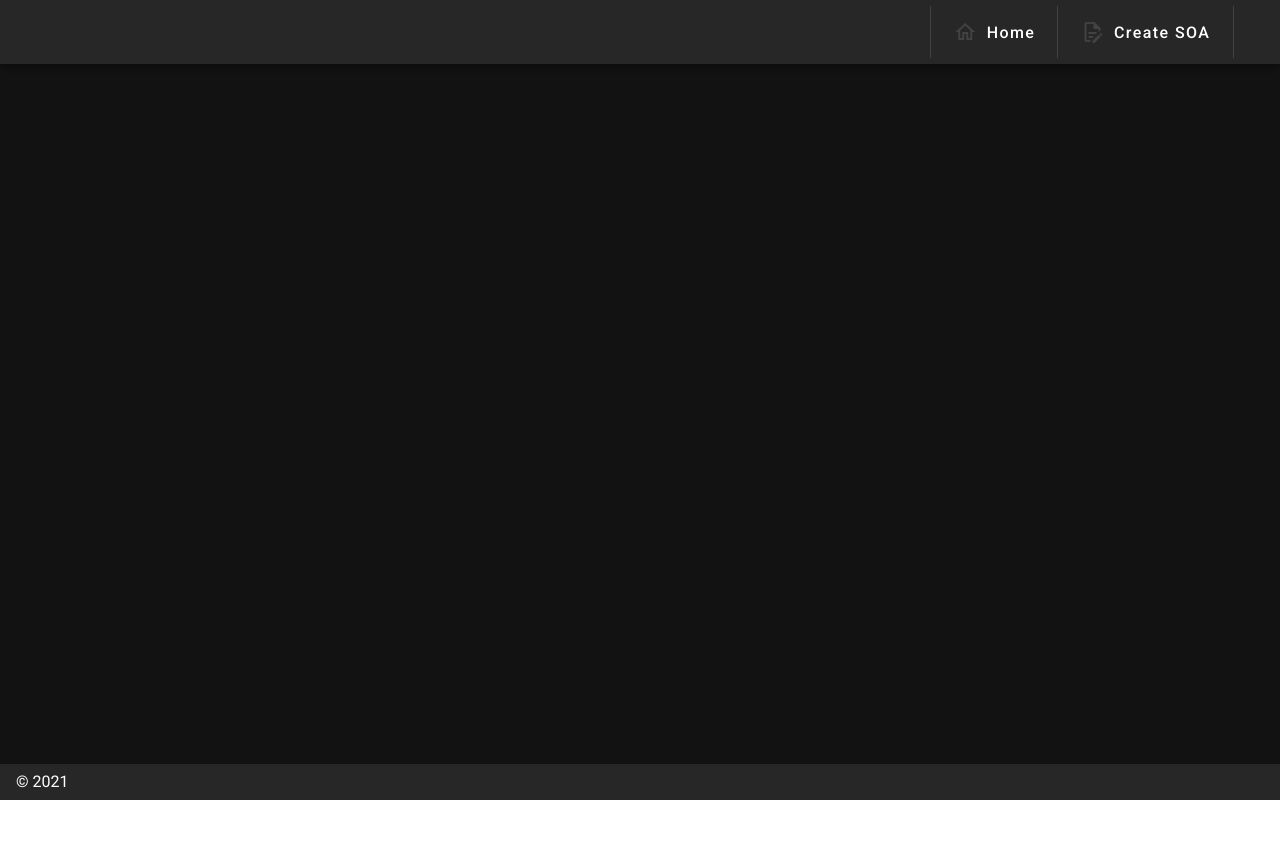
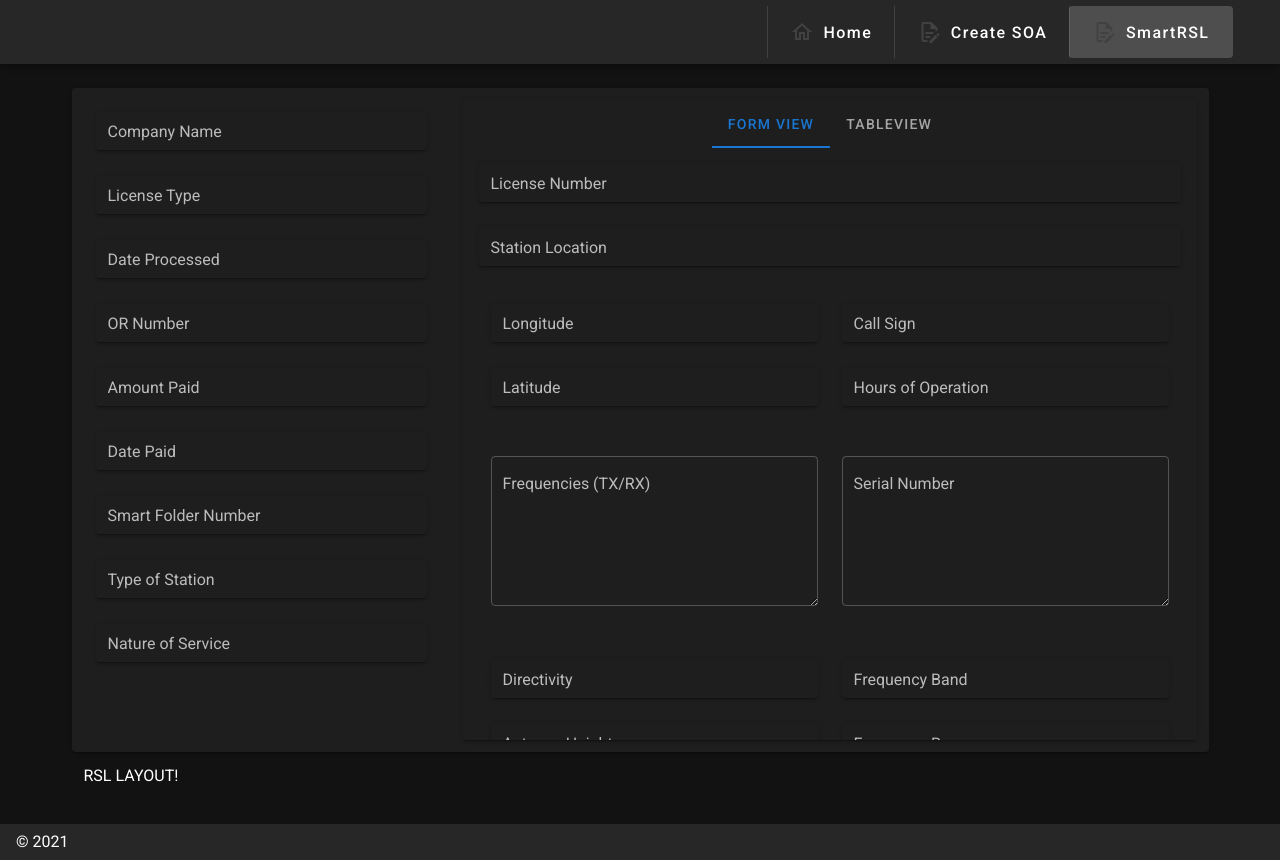
Before and after one commit to gedgalope/smartcommdb, a Nuxt app: page /smartrsl in a window 1280 px wide. Before the commit the page ends 800 px from the top, so only its background shows below. Built offline with nearby package versions, Linux system fonts and the light colour scheme.

Commit message:
Added RSL form Layout

```diff
--- /dev/null
+++ b/components/RSLLayout/Layout.vue
@@ -0,0 +1,21 @@
+<template>
+ <v-container>
+   RSL LAYOUT!
+ </v-container>
+</template>
+
+<script>
+// const pdf = require('pdfjs')
+// const doc = new pdf.Document({
+//   font:    require('pdfjs/font/Helvetica'),
+//   padding: 10
+// })
+// await doc.end()
+export default {
+  name: 'Layout'
+}
+</script>
+
+<style scoped>
+
+</style>
--- /dev/null
+++ b/components/RSLLayout/RSLBatchForm.vue
@@ -0,0 +1,43 @@
+<template>
+  <v-container>
+
+    <v-form>
+      <v-text-field v-model='companyName' label='Company Name' dense solo></v-text-field>
+      <v-text-field v-model='licenseType' label='License Type' dense solo></v-text-field>
+      <v-text-field v-model='dateProcessed' label='Date Processed' dense solo></v-text-field>
+      <v-text-field v-model='orNumber' label='OR Number' dense solo></v-text-field>
+      <v-text-field v-model='amount' label='Amount Paid' dense solo></v-text-field>
+      <v-text-field v-model='datePaid' label='Date Paid' dense solo></v-text-field>
+      <v-text-field v-model='folderNumber' label='Smart Folder Number' dense solo></v-text-field>
+      <v-text-field v-model='stationType' label='Type of Station' dense solo></v-text-field>
+      <v-text-field v-model='natureOfService' label='Nature of Service' dense solo></v-text-field>
+    </v-form>
+  </v-container>
+</template>
+
+
+<script>
+// import RSLFormHelper from '~/components/RSLLayout/RSLFormHelper'
+  export default {
+    name:'RSLBatchForm',
+    data(){
+      return{
+        licenseType:null,
+        companyName:null,
+        folderNumber:null,
+        stationType:null,
+        dateProcessed:null,
+        orNumber:null,
+        amount:null,
+        datePaid:null,
+        natureOfService:null,
+
+      }
+    },
+
+  }
+</script>
+
+<style scoped>
+
+</style>
--- /dev/null
+++ b/components/RSLLayout/RSLForm.vue
@@ -0,0 +1,109 @@
+<template>
+  <v-container>
+    <v-form>
+      <v-row>
+        <v-text-field v-model='licenseNumber' label='License Number' dense solo></v-text-field>
+      </v-row>
+      <v-row>
+        <v-text-field v-model='location' label='Station Location' dense solo></v-text-field>
+      </v-row>
+      <v-row>
+        <v-col cols='6'>
+          <v-text-field v-model='longitude' label='Longitude' dense solo></v-text-field>
+          <v-text-field v-model='latitude' label='Latitude' dense solo></v-text-field>
+        </v-col>
+        <v-col cols='6'>
+          <v-text-field v-model='callSign' label='Call Sign' dense solo></v-text-field>
+          <v-text-field v-model='operationHours' label='Hours of Operation' dense solo></v-text-field>
+        </v-col>
+      </v-row>
+      <v-row>
+        <v-col cols='6'>
+          <v-textarea v-model='frequencies' label='Frequencies (TX/RX)' outlined></v-textarea>
+        </v-col>
+        <v-col cols='6'>
+          <v-textarea v-model='serialNumbers' label='Serial Number' outlined></v-textarea>
+        </v-col>
+      </v-row>
+      <v-row>
+        <v-col cols='6'>
+          <v-text-field v-model='directivity' label='Directivity' dense solo></v-text-field>
+          <v-text-field v-model='antennaHeight' label='Antenna Height' dense solo></v-text-field>
+          <v-text-field v-model='gain' label='Gain' dense solo></v-text-field>
+          <v-text-field v-model='antennaType' label='Antenna Type' dense solo></v-text-field>
+          <v-text-field v-model='antennaModel' label='Antenna Model' dense solo></v-text-field>
+        </v-col>
+        <v-col cols='6'>
+          <v-text-field v-model='frequencyBand' label='Frequency Band' dense solo></v-text-field>
+          <v-text-field v-model='frequencyRange' label='Frequency Range' dense solo></v-text-field>
+          <v-text-field v-model='configuration' label='Configuration' dense solo></v-text-field>
+          <v-text-field v-model='towerType' label='Tower Type' dense solo></v-text-field>
+          <v-text-field v-model='previousRSLNumber' label='Previous RSL Number' dense solo></v-text-field>
+        </v-col>
+      </v-row>
+      <v-row>
+        <v-textarea v-model='remarks' label='Remarks' outlined></v-textarea>
+      </v-row>
+      <v-row>
+        <v-col cols='6'>
+          <v-text-field v-model='effectivityDate' label='Effectivity' dense solo></v-text-field>
+        </v-col>
+        <v-col cols='6'>
+          <v-text-field v-model='expiryDate' label='Expiry Date' dense solo></v-text-field>
+        </v-col>
+      </v-row>
+    </v-form>
+  </v-container>
+
+</template>
+
+<script>
+export default {
+  data() {
+    return {
+      transactionType: null,
+      licenseNumber: null,
+      licenseType: null,
+      companyName: null,
+      location: null,
+      longitude: null,
+      latitude: null,
+      callSign: null,
+      operationHours: null,
+      serviceArea: null,
+      frequencies: null,
+      bandwidth: null,
+      power: null,
+      directivity: null,
+      antennaHeight: null,
+      gain: null,
+      antennaType: null,
+      folderNumber: null,
+      stationType: null,
+      frequencyBand: null,
+      configuration: null,
+      towerType: null,
+      previousFolder: null,
+      previousRSLNumber: null,
+      antennaModel: null,
+      serialNumbers: null,
+      frequencyRange: null,
+      expiryDate: null,
+      effectivityDate: null,
+      remarks: null,
+      dateProcessed: null,
+      orNumber: null,
+      amount: null,
+      datePaid: null,
+      stationClass: null,
+      natureOfService: null
+
+    }
+  }
+
+}
+</script>
+
+<style scoped>
+
+</style>
--- /dev/null
+++ b/components/RSLLayout/RSLTable.vue
@@ -0,0 +1,43 @@
+<template>
+  <v-container>
+    <v-row>
+      <v-col cols="12" class="pa-0 ma-0" id="soa-table-header"> </v-col>
+    </v-row>
+  </v-container>
+</template>
+
+<script>
+import 'handsontable/dist/handsontable.min.css'
+import Handsontable from 'handsontable'
+import RSLTableHeaders from './RSLTableHeaders'
+
+export default {
+  name: 'RSLTable',
+  data(){
+    return{
+
+    }
+  },
+  mounted() {
+    const hot = new Handsontable(
+      document.getElementById('soa-table-header'),
+      this.soaTableHeaderSettings
+    )
+    hot.setDataAtCell(0, 0, 'CODE')
+    hot.setDataAtCell(0, 1, 'Particulant')
+    hot.setDataAtCell(1, 1, 'Date Issued')
+    hot.setDataAtCell(0, 3, 'Particulant')
+    hot.setDataAtCell(1, 3, 'Date Issued')
+    hot.setDataAtCell(0, 5, 'Particulant')
+    hot.setDataAtCell(1, 5, 'Date Issued')
+    hot.setDataAtCell(0, 7, 'Sub-Total')
+
+    //  dapat headers ni sila same as code
+  },
+
+}
+</script>
+
+<style scoped>
+
+</style>
--- /dev/null
+++ b/components/RSLLayout/RSLTableHeaders.js
@@ -0,0 +1,42 @@
+
+  const colHeaders = [
+    'transactionType',
+    'licenseNumber',
+    'licenseType',
+    'companyName',
+    'location',
+    'longitude',
+    'latitude',
+    'callSign',
+    'operationHours',
+    'serviceArea',
+    'frequencies',
+    'bandwidth',
+    'power',
+    'directivity',
+    'antennaHeight',
+    'gain',
+    'antennaType',
+    'folderNumber',
+    'stationType',
+    'frequencyBand',
+    'configuration',
+    'towerType',
+    'previousFolder',
+    'previousRSLNumber',
+    'antennaModel',
+    'serialNumbers',
+    'frequencyRange',
+    'expiryDate',
+    'effectivityDate',
+    'remarks',
+    'dateProcessed',
+    'orNumber',
+    'amount',
+    'datePaid',
+    'stationClass',
+    'natureOfService'
+  ]
+
+
+export const RSLTableHeaders={colHeaders}
--- a/components/SOA/soaTable/SOATable.vue
+++ b/components/SOA/soaTable/SOATable.vue
@@ -10,7 +10,7 @@
 <script>
 import 'handsontable/dist/handsontable.min.css'
 import Handsontable from 'handsontable'
-import tableHeaders from './TableHeaders'
+// import tableHeaders from './TableHeaders'
 
 export default {
   name: 'SoaTable',
--- a/layouts/default.vue
+++ b/layouts/default.vue
@@ -3,7 +3,7 @@
     <v-app-bar :clipped-left="clipped" fixed app>
       <v-container>
         <v-row justify="end">
-          <v-col lg="4" md="6" class="py-0" align-self="center">
+          <v-col lg="6" md="6" class="py-0" align-self="center">
             <v-row justify="end">
               <v-divider vertical></v-divider>
               <v-btn x-large text class="text-capitalize" nuxt to="/">
@@ -14,6 +14,9 @@
                 <v-icon class="pr-2" color="accent">mdi-file-document-edit-outline</v-icon>Create SOA
               </v-btn>
               <v-divider vertical></v-divider>
+              <v-btn x-large text class="text-capitalize" nuxt to="/smartrsl">
+                <v-icon class="pr-2" color="accent">mdi-file-document-edit-outline</v-icon>SmartRSL
+              </v-btn>
             </v-row>
           </v-col>
         </v-row>
--- a/package.json
+++ b/package.json
@@ -19,6 +19,7 @@
     "firebase": "^8.8.1",
     "handsontable": "^9.0.2",
     "nuxt": "^2.15.7",
+    "pdfjs": "^2.4.6",
     "vuetify": "^2.5.5"
   },
   "devDependencies": {
--- /dev/null
+++ b/pages/smartrsl.vue
@@ -0,0 +1,88 @@
+<template>
+  <v-container fluid>
+    <!--  duha/tulo ka views for table and for single data and print preview
+       -->
+
+    <v-card>
+      <v-container>
+        <v-row>
+          <v-col cols='4'>
+            <rsl-batch></rsl-batch>
+          </v-col>
+          <v-col cols='8'>
+            <v-card :height='windowHeight'>
+              <v-tabs v-model='tabs' centered>
+                <v-tab href='#formView'>Form View</v-tab>
+                <v-tab href='#tableView'>TableView</v-tab>
+              </v-tabs>
+              <v-tabs-items v-model='tabs' >
+                <v-tab-item value='formView'>
+                  <v-card-text>
+                    <rsl-form ></rsl-form>
+                  </v-card-text>
+                </v-tab-item>
+                <v-tab-item value='tableView'>
+                  <v-card-text>
+                    <rsl-table></rsl-table>
+                  </v-card-text>
+                </v-tab-item>
+              </v-tabs-items>
+            </v-card>
+          </v-col>
+        </v-row>
+      </v-container>
+    </v-card>
+    <rsl-layout></rsl-layout>
+  </v-container>
+
+</template>
+
+<script>
+import Layout from '~/components/RSLLayout/Layout'
+import RSLForm from '~/components/RSLLayout/RSLForm'
+import RSLBatch from '~/components/RSLLayout/RSLBatchForm'
+import RSLTable from '~/components/RSLLayout/RSLTable'
+
+export default {
+  name: 'smartrsl',
+  components: {
+    'rsl-layout': Layout,
+    'rsl-form': RSLForm,
+    'rsl-batch': RSLBatch,
+    'rsl-table':RSLTable
+  },
+  data() {
+    return {
+      tabs:null,
+    }
+  },
+  computed: {
+    windowHeight: () => {
+      const windowHeight = window.innerHeight
+      return windowHeight * .8
+
+    }
+  }
+}
+</script>
+
+<style scoped>
+html {
+  overflow: hidden !important;
+}
+
+.v-card {
+  display: flex !important;
+  flex-direction: column;
+}
+
+.v-card__text {
+  flex-grow: 1;
+  overflow: auto;
+}
+.v-tabs-items {
+  flex-grow: 1;
+  overflow: auto;
+}
+
+</style>
```
Also changed, not shown: 1 other file (tests, documents, lock files or other folders).
